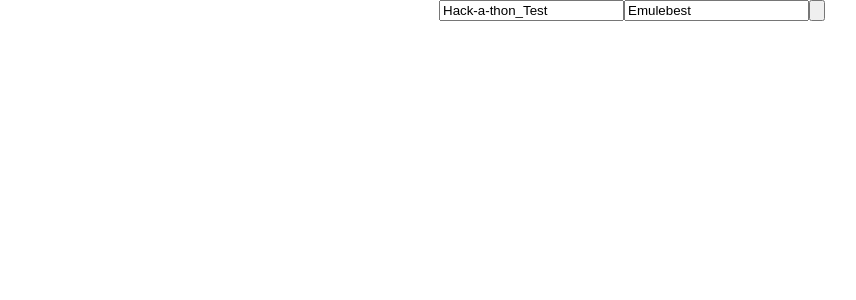
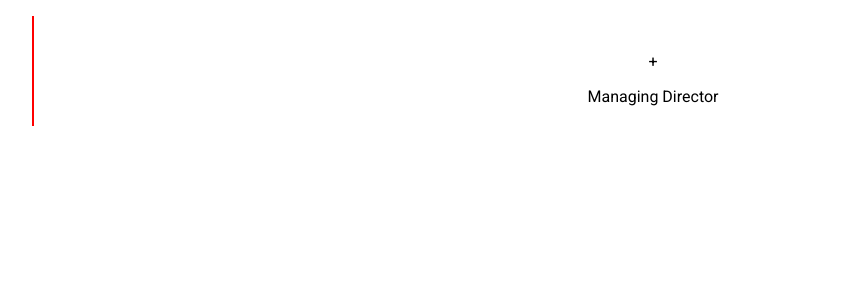
Before and after one commit to Emulebest/Vinnytsa_hackathon_test_project, a React (Create React App) app in the folder react_frontend/: page / in a window 1280 px wide. Shown: the top 300 px of the page, without its empty margins (8-864 px from the left). Built offline with nearby package versions, Linux system fonts and the light colour scheme.

Commit message:
almost working containers

```diff
--- a/react_frontend/src/App.js
+++ b/react_frontend/src/App.js
@@ -1,12 +1,16 @@
 import React, {Component} from 'react';
 import './sass/App.scss';
 import {GetRepo} from "./containers/GetRepo";
+import Organisation from "./containers/IssueTypeContainer";
 
 class App extends Component {
     render() {
         return (
+            /*<div className="App">
+                <GetRepo/>
+            </div> */
             <div className="App">
-                <GetRepo/>
+                <Organisation/>
             </div>
         );
     }
--- /dev/null
+++ b/react_frontend/src/containers/IssueTypeContainer.js
@@ -0,0 +1,122 @@
+import React from "react";
+import "../sass/IssueTypeContainer.css";
+/*
+export default class IssueTypeContainer extends React.Component{
+    render(){
+        return (
+            <div id="container">
+            <ul>
+                <li>Resolution<span id="res-span">15</span></li>
+                <li>Component<span id="comp-span">20</span></li>
+                <li>Bug<span id="bug-span">5</span></li>
+                <li>Browser<span id="brow-span">10</span></li>
+            </ul>
+            </div>
+        )
+    }
+}*/
+
+var people = [{
+    id: 1,
+    name: "Managing Director",
+    people: [
+        {
+            id: 2,
+            name: "Sales Director"
+        }, {
+            id: 3,
+            name: "IT Director",
+            people: [
+                {
+                    id: 4,
+                    name: "Technical Lead",
+                    people: [
+                        {
+                            id: 5,
+                            name: "Software Developer"
+                        },
+                        {
+                            id: 6,
+                            name: "Support Technician"
+                        }
+                    ]
+                }
+            ]
+        }, {
+            id: 7,
+            name: "HR Department",
+            people: [
+                {
+                    id: 8,
+                    name: "HR Officer",
+                    people: [{
+                        id: 9,
+                        name: "HR Assistant 1"
+                    }, {
+                        id: 10,
+                        name: "HR Assistant 2"
+                    }]
+                }
+            ]
+        }
+    ]
+}];
+export default class Organisation extends React.Component {
+
+    render() {
+        // loop through the persons array and create a new component for each, passing the current person (id and name) and it's children (person.people) as props
+
+        let nodes = people.map(function(person) {
+            return (
+                <Node node={person} children={person.people} />
+            );
+        });
+
+        return (
+            <div>
+                <ul className="org">
+                    {nodes}
+                </ul>
+            </div>
+        );
+    }
+}
+class Node extends React.Component {
+    constructor(props){
+        super(props);
+        this.state = {show : false};
+        this.handleClick = this.handleClick.bind(this);
+
+    }
+    handleClick(e){
+        console.log("clicked");
+        this.setState({show : true}); // если тру - тогда все открывается классно, но потом не закрывается
+    }
+
+
+    render() {
+
+        let childnodes = null;
+
+        // the Node component calls itself if there are children
+        if(this.props.children) {
+            childnodes = this.props.children.map(function(childnode) {
+                return (
+                    <Node  node={childnode} children={childnode.people} />
+                );
+            });
+        }
+
+        // return our list element
+        // display children if there are any
+        return (
+            <li onClick={this.handleClick} key={this.props.node.id}>
+                {childnodes ? <p>+</p> : null}
+                {this.props.node.name}
+                { childnodes && this.state.show ?
+                    <ul>{childnodes}</ul>
+                    : null }
+            </li>
+        );
+    }
+}
--- /dev/null
+++ b/react_frontend/src/sass/IssueTypeContainer.scss
@@ -0,0 +1,47 @@
+$res_color : #aeb4b4;
+$com_color : #538eff;
+$bug_color : #ff5338;
+$brows_color : #29c0ff;
+@import url('https://fonts.googleapis.com/css?family=Roboto');
+
+*{
+  font-family: 'Roboto', sans-serif;
+}
+
+#container{
+  width: 25vw;
+  min-width: 200px;
+}
+
+ul {
+  list-style-type: none;
+  li {
+    background-color: white;
+    border-left: 2px red solid;
+    padding: 20px 40px;
+    position: relative;
+    span{
+      padding: 5px 13px;
+      border-radius: 15px;
+      text-align: center;
+      color: white;
+      font-weight: 600;
+      position: absolute;
+      right: 10px;
+      top: 50%;
+      transform: translateY(-50%);
+    }
+  }
+}
+#res-span{
+  background-color: $res_color;
+}
+#comp-span{
+  background-color: $com_color;
+}
+#bug-span{
+  background-color: $bug_color;
+}
+#brow-span{
+  background-color: $brows_color;
+}
```
